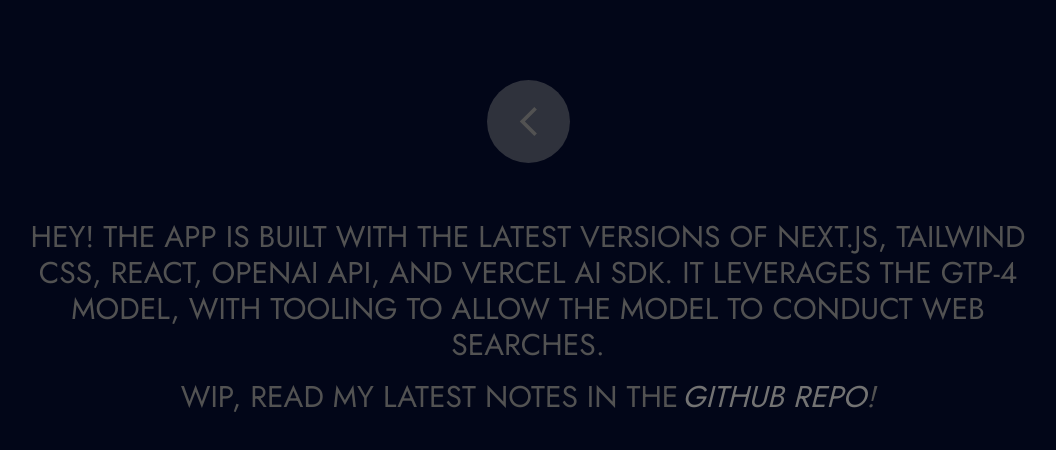
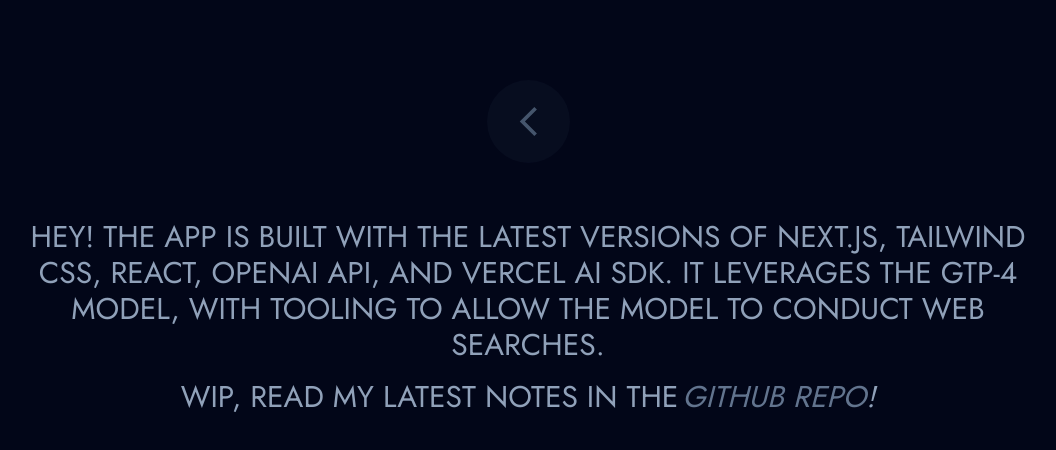
Before and after one commit to pirouzmehmandoost/ama_app, a Next.js app: page /about in a window 1280 px wide. Shown: the top 450 px of the page, without its empty margins (112-1168 px from the left). Built offline with nearby package versions, Linux system fonts and the light colour scheme.

Commit message:
Adjust styling

```diff
--- a/src/app/about/page.js
+++ b/src/app/about/page.js
@@ -8,13 +8,13 @@
     <div className="flex flex-col w-full h-full mt-10">
       <div className="flex flex-row w-full h-fit justify-center my-10 ">
         <Link href="/" rel="noopener noreferrer">
-          <div className="cursor-pointer rounded-full w-fit h-fit p-6 text-neutral-600 bg-neutral-500/40 transition-all duration-500 ease-in-out hover:bg-neutral-500/20">
+          <div className="cursor-pointer rounded-full w-fit h-fit p-6 text-slate-600 bg-slate-900/40 transition-all duration-500 ease-in-out hover:bg-slate-800/20">
             <ArrowBackIosNewIcon fontSize="large" />
           </div>
         </Link>
       </div>
       <div
-        className={`flex flex-col w-full h-full place-items-center text-center text-neutral-600 uppercase text-3xl`}
+        className={`flex flex-col w-full h-full place-items-center text-center text-slate-400 uppercase text-3xl`}
       >
         <div className="flex flex-col justify-between h-full w-4/5">
           <p className="mt-4">
@@ -32,7 +32,7 @@
                 target="blank"
               >
                 <span
-                  className={`pl-1 cursor-pointer text-neutral-500 italic transition-colors ease-in-out duration-300 hover:text-neutral-400`}
+                  className={`pl-1 cursor-pointer text-slate-500 italic transition-colors ease-in-out duration-300 hover:text-slate-400`}
                 >
                   Github repo
                 </span>
```
